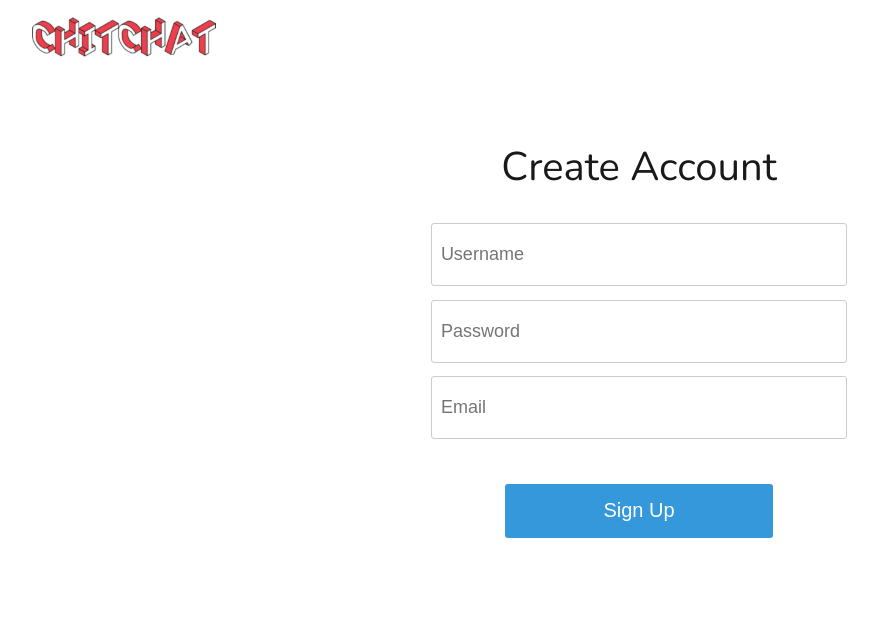
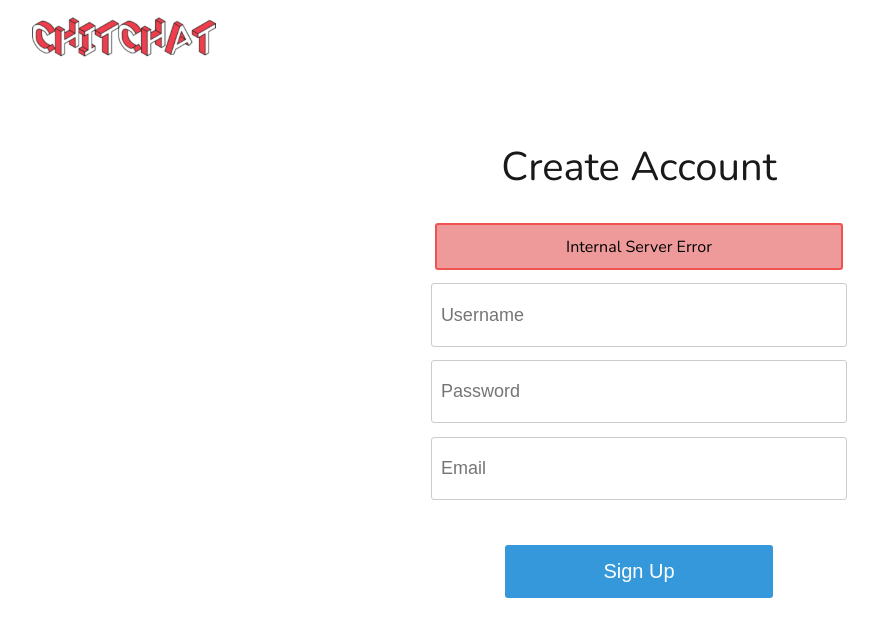
Before and after one commit to taytestokes/chitchat-app, a React (Create React App) app: page /signup in a window 1280 px wide. Both pictures are taken after a click on the button "Sign Up". Shown: the top 636 px of the page, without its empty margins (1-879 px from the left). Built offline with nearby package versions, Linux system fonts and the light colour scheme; no server answers; what redux-promise-middleware would draw is missing.

Commit message:
modified the sign up functionality to handle errors

```diff
--- a/src/Components/Login/LoginStyles.js
+++ b/src/Components/Login/LoginStyles.js
@@ -89,7 +89,7 @@ export const SignUpBtn = styled(NavLink)`
 
 export const FlashMessage = styled.div`
     width: 90%;
-    height: 11%;
+    height: 8%;
     background: #Ef9A9A;
     border: 2px solid #ef5350;
     border-radius: 3px 3px 3px 3px;
--- a/src/Components/SignUp/SignUp.js
+++ b/src/Components/SignUp/SignUp.js
@@ -1,5 +1,6 @@
 import React, { Component } from 'react'
 import { connect } from 'react-redux';
+import axios from 'axios';
 
 //Redux Methods
 import { create } from '../../redux/reducers/user_reducer';
@@ -7,7 +8,7 @@ import { create } from '../../redux/reducers/user_reducer';
 //Components
 import LoginNav from '../LoginNav/LoginNav';
 //Syled Components
-import { SignUpWrapper, FieldContainer, FieldHeader, InputField, SignUpBtn } from './SignUpStyles';
+import { SignUpWrapper, FieldContainer, FieldHeader, InputField, SignUpBtn, ErrorMessage } from './SignUpStyles';
 
 class SignUp extends Component {
   constructor() {
@@ -16,7 +17,8 @@ class SignUp extends Component {
     this.state = {
       username: '',
       password: '',
-      email: ''
+      email: '',
+      errorMessage: ''
     }
   }
 
@@ -27,21 +29,40 @@ class SignUp extends Component {
   };
 
   signup = () => {
+    //take the username, password, and email off of state
     const {username, password, email} = this.state;
-    //make sure new user credentials exist
-    if(!username || !password || !email){
-      return;
-    }
     //create the new user object to send to server
     const newUser = {
       username,
       password,
       email
     };
-    //use the redux create method to create the new user
-    this.props.create(newUser);
-    //route to dashboard
-    this.props.history.push('/dashboard');
+    //send the new user data to the server
+    axios.post('/auth/register', newUser).then(response => {
+      //capture the new users info
+      const user = response.data;
+      //store the user to redux state
+      this.props.create(user);
+      //then route to dashboard
+      this.props.history.push('/dashboard/messages');
+    }).catch(error => {
+      //store the error message
+      const err = Object.create(error);
+      //modify the error message based off of the response
+      if(error.message.endsWith('400')){
+        //if username, password, or email is missing
+        err.message = 'Username, Password, and Email are required'
+      }else if(error.message.endsWith('401')){
+        //if username or password are incorrect
+        err.message = "Username is not available"
+      }else {
+        err.message = "Internal Server Error"
+      }
+      //set the error message to local state
+      this.setState({
+        errorMessage: err.message
+      });
+    })
   };
 
 
@@ -53,6 +74,9 @@ class SignUp extends Component {
         <SignUpWrapper>
           <FieldContainer>
             <FieldHeader>Create Account</FieldHeader>
+            {
+              this.state.errorMessage ? <ErrorMessage>{this.state.errorMessage}</ErrorMessage> : null
+            }
             <InputField type="text" placeholder="Username" onChange={(event) => this.handleInputChange('username', event)} />
             <InputField type="password" placeholder="Password" onChange={(event) => this.handleInputChange('password', event)} />
             <InputField type="email" placeholder="Email" onChange={(event) => this.handleInputChange('email', event)} />
--- a/src/Components/SignUp/SignUpStyles.js
+++ b/src/Components/SignUp/SignUpStyles.js
@@ -82,3 +82,20 @@ export const SignUpBtn = styled.button`
         background: rgba(0,0,0,0);
     }
 `
+
+export const ErrorMessage = styled.div`
+    width: 90%;
+    height: 8%;
+    background: #Ef9A9A;
+    border: 2px solid #ef5350;
+    border-radius: 3px 3px 3px 3px;
+    margin-top: 3%;
+    display: flex;
+    flex-direction: column;
+    justify-content: center;
+    align-items: center;
+    h1 {
+        font-size: 18px;
+        color: ${props => props.theme.primaryBlack}
+    }
+`
--- a/src/redux/reducers/user_reducer.js
+++ b/src/redux/reducers/user_reducer.js
@@ -19,14 +19,10 @@ export function login(userInfo){
 };
 
 export function create(userCredentials){
-    //get the new user
-    const newUser = axios.post('/auth/register', userCredentials).then(response => {
-        return response.data;
-    });
     //return the new user to the reducer
     return {
         type: CREATE_USER,
-        payload: newUser
+        payload: userCredentials
     };
 };
 
@@ -35,7 +31,7 @@ export default function userReducer(state = initialState, action){
     switch(action.type){
         case LOGIN:
             return Object.assign({}, state, {user: action.payload});
-        case CREATE_USER + '_FULFILLED':
+        case CREATE_USER:
             return Object.assign({}, state, {user: action.payload});
         default:
             return state;
```
